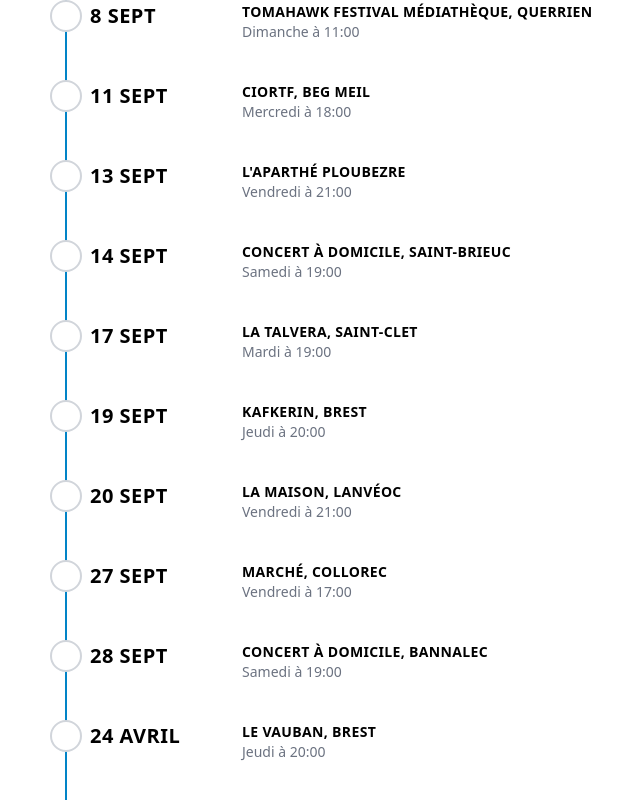
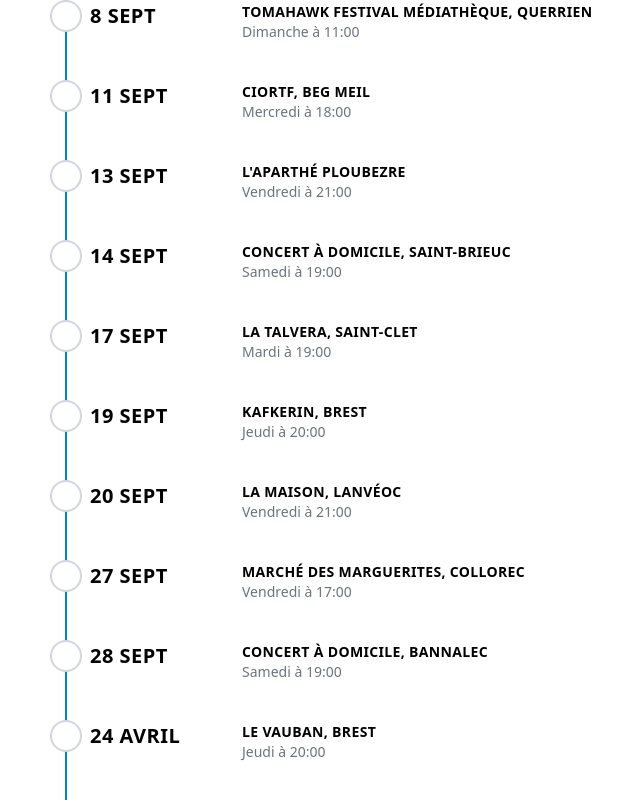
Before and after one commit to AlexandreKempf/en-tete-a-texte, a SvelteKit app: page /concerts in a window 1280 px wide. Shown: the part 1090-1890 px from the top of the page, without its empty margins (590-1230 px from the left). Built offline with nearby package versions, Linux system fonts and the light colour scheme.

Commit message:
Update concerts.js

```diff
--- a/src/routes/concerts.js
+++ b/src/routes/concerts.js
@@ -365,7 +365,7 @@ export const concerts = [
     },
     {
         date: new Date(2024, 8, 27, 17, 0),
-        place: 'Marché, Collorec'
+        place: 'Marché Des Marguerites, Collorec'
     },
 
     {
```
